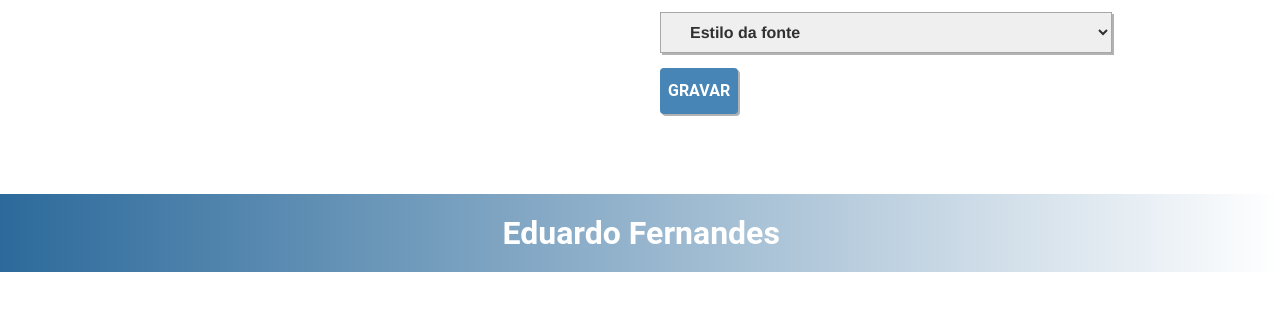
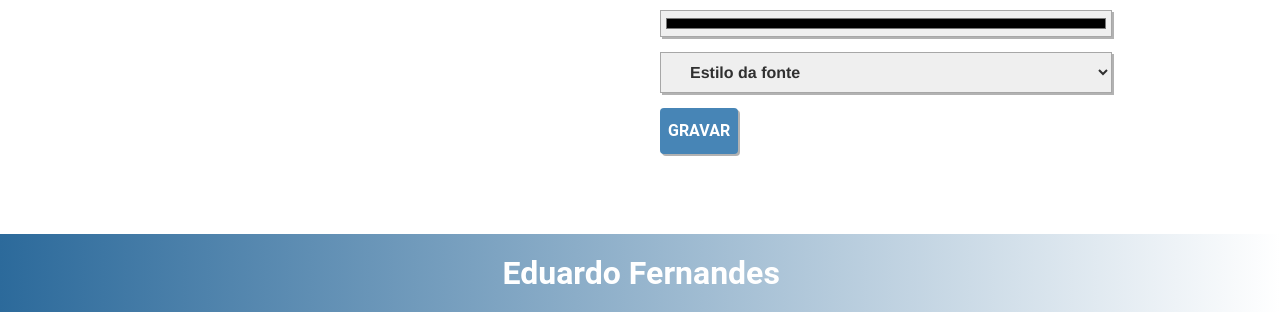
Before and after one commit to Eduardo9976/challenges-Dogs, a plain HTML site: page index.html in a window 1280 px wide. Shown: the part 1080-1392 px from the top of the page. Before the commit the page ends 1352 px from the top, so only its background shows below. Drawn offline with Linux system fonts and the light colour scheme; no server answers.

Commit message:
Ajustando o Header

```diff
--- a/scss/_grid.scss
+++ b/scss/_grid.scss
@@ -10,29 +10,39 @@
   @include tela(mobile) {
     grid-template-columns: 1fr;
   }
+}
 
-}
 @mixin grid-full {
   grid-column: 1 / -1;
   text-align: center;
   @include background;
 }
+
 @mixin grid-1 {
   grid-column: 1;
 }
+
 @mixin grid-2-3 {
   grid-column: 2 / -2;
 }
+
 @mixin grid-2 {
   grid-column: 2;
 }
+
 @mixin grid-3 {
   grid-column: 3;
 }
+
+@mixin gridForHeader {
+  grid-column: 3 / -1;
+}
+
 @mixin mobile {
   grid-column: 1;
   margin: 0 15px;
 }
+
 @mixin flex {
   display: flex;
   justify-content: center;
@@ -56,9 +66,14 @@
 main {
   @include container();
 }
+
 header {
-  @include grid-full();
+  @include gridForHeader();
+  @include tela(mobile) {
+    @include grid-full();
+  }
 }
+
 .history {
   @include grid-2-3();
   @include tela(mobile) {
@@ -84,6 +99,7 @@ header {
     @include mobile()
   }
 }
+
 footer {
   @include grid-full();
 }
--- a/scss/_varAndMixins.scss
+++ b/scss/_varAndMixins.scss
@@ -1,5 +1,5 @@
 $main-color: #4785b6;
-$main-lighten-color: lighten($main-color, 15%);
+$main-lighten-color: lighten($main-color, 70%);
 $main-darken-color: darken($main-color, 15%);
 
 $black-color: rgba(0, 0, 0, 0.8);
@@ -14,10 +14,26 @@ $font-2: Helvetica, sans-serif;
 @function em($pixel, $context: 16) {
   @return $pixel / $context +em;
 }
+
 @mixin background {
-  background-image: linear-gradient(to right, rgba(255,0,0,0), rgba(44,106,155,1));
-  background-image: -webkit-linear-gradient(right, rgba(255,0,0,0), rgba(44,106,155,1));
+  background-image: linear-gradient(to right, $main-lighten-color, rgba(44,106,155,1));
+  background-image: -webkit-linear-gradient(right, $main-lighten-color, rgba(44,106,155,1));
 }
+
+@mixin header-adjustment {
+  margin-top: 40px;
+  @include background;
+  border-top-left-radius: 50px 20px;
+  border-bottom-left-radius: 50px 20px;
+}
+
+@mixin header-adjustment-mobile {
+  text-align: center;
+  margin-top: 0;
+  border-top-left-radius: 0 0;
+  border-bottom-left-radius: 0 0;
+}
+
 @mixin type-1($size) {
   font-family: $font-2;
   text-align: justify;
@@ -52,6 +68,7 @@ $font-2: Helvetica, sans-serif;
     line-height: em(30,24);
   }
 }
+
 @mixin shadow {
   box-shadow: 2px 2px $black-lighten-color;
 }
--- a/scss/styles.scss
+++ b/scss/styles.scss
@@ -5,18 +5,29 @@ body, h1, h2, p, ul, li, select, input, button, main, span, footer {
   margin: 0px;
   padding: 0px;
 }
+
 * {
   box-sizing: border-box;
 }
+
 ul {
   list-style: none;
 }
+
 a {
   text-decoration: none;
 }
+
 img {
   max-width: 100%;
   border-radius: 4px;
+}
+
+header {
+  @include header-adjustment();
+  @include tela(mobile) {
+    @include header-adjustment-mobile();
+  }
 }
 
 p {
@@ -25,6 +36,7 @@ p {
     @include type-1(16)
   }
 }
+
 button {
   @include button-style();
   &:hover {
@@ -32,6 +44,7 @@ button {
     color: $main-darken-color
   }
 }
+
 header h1, footer h1 {
   @include type-2(30);
   color: $white;
@@ -67,6 +80,7 @@ select, input {
   border: 1px solid $black-lighten-color;
   margin-bottom: 15px;
 }
+
 #controles p, .dogsSelect p {
   text-indent: 0;
   font-weight: bold;
@@ -75,6 +89,7 @@ select, input {
     @include line()
   }
 }
+
 input[type="color"] {
   padding: 3px;
 }
@@ -89,12 +104,15 @@ input[type="color"] {
   flex: 1;
   display: flex;
 }
+
 .fieldSearch input[type="text"] {
   height: 45px;
 }
+
 .dogName {
   border: 2px solid $black-color;
 }
+
 .loading span {
   display: inline-block;
   width: 10px;
@@ -130,7 +148,6 @@ input[type="color"] {
   }
 }
 
-
 .onSave {
   display: none;
   width: 100%;
```
Also changed, not shown: css/styles.css.
